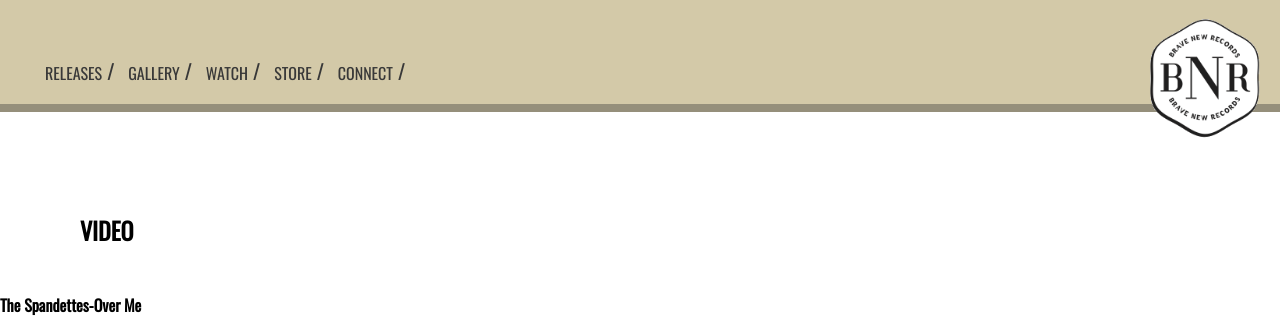
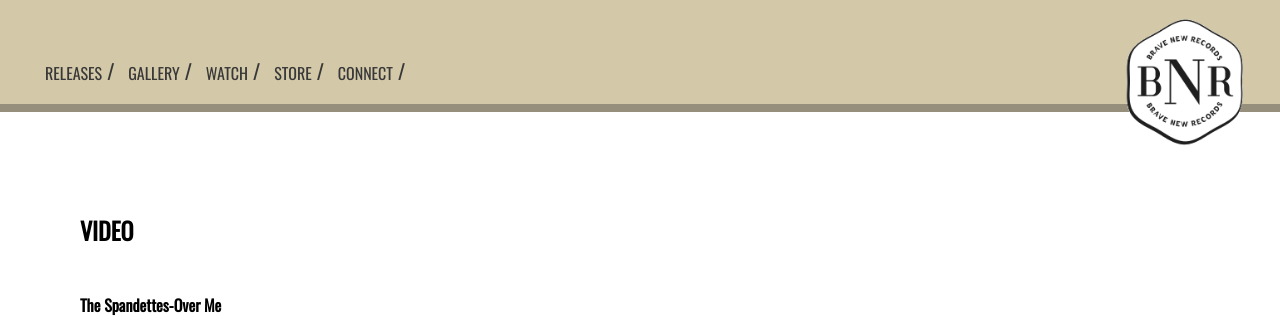
Before and after one commit to alextait1/alextait1.github.io, a plain HTML site: page video.html in a window 1280 px wide. Shown: the top 336 px of the page. Drawn offline with nearby package versions, Linux system fonts and the light colour scheme; grey boxes are pictures that could not be loaded.

Commit message:
Various project updates
Version 3 Dec 17th, 1:37pm

```diff
--- a/css/partials/_general.scss
+++ b/css/partials/_general.scss
@@ -38,10 +38,14 @@ img {
 }
 
 .video_logo {
-	width: 15vh;
+	width: 16vh;
 	position: absolute;
 	top:2vh;
-	right:2vh;
+	right:4vh;
+}
+
+h4 {
+	padding-left: 10vh;
 }
 
 .flex_container {
@@ -266,10 +270,6 @@ figcaption {
 	justify-content: center;
 }
 
-.video_logo {
-
-}
-
 .video_wrapper {
 	position: relative;
 	padding-bottom: 65%;
@@ -419,7 +419,6 @@ footer {
 
 	.last_logo {
 		width:100%;
-		margin-top: -5vh;
 	}
 
 	input[type="text"]{
@@ -486,7 +485,6 @@ footer {
 
 	.connect_aside p {
 	font-size: 2rem;
-	font-family: 'Oswald', sans-serif;
 	margin-left: none;
 	padding-left:none;
 	}
@@ -519,5 +517,5 @@ footer {
 	width:35%;
   line-height: 10px;
 	}
+ }
 }
-}
--- a/video.html
+++ b/video.html
@@ -23,16 +23,16 @@
         <li><a href="#Connect">CONNECT</a></li>
        </ul>
         <div class="video_logo">
-         <img src="assets/transparent_logos/BNR_logo_white_transparent_png.png" alt="">
+          <a href="index.html"><img src="assets/transparent_logos/BNR_logo_white_transparent_png.png" alt=""></a>
         </div>
       </div>
     </div>
+
   </header>
   <div id="Video">
     <h2 class="section_titles video_title">Video</h2>
   <!-- ***youtube embeds** -->
     <div class="video_section">
-
       <h4>The Spandettes-Over Me</h4>
         <div class="video_wrapper">
           <iframe width="560" height="315" src="https://www.youtube-nocookie.com/embed/GnLgXyivgfk" frameborder="0" allowfullscreen class="youtube_video"></iframe>
@@ -63,9 +63,6 @@
     </div>
   </footer>
 <!-- ***end of footer*** -->
-
-
-
 </body>
 </html>
 <!-- ***Video***-->
```
Also changed, not shown: index.html (+0 -1 lines), css/style.css. Lines whose indentation alone changed are shown as unchanged.
